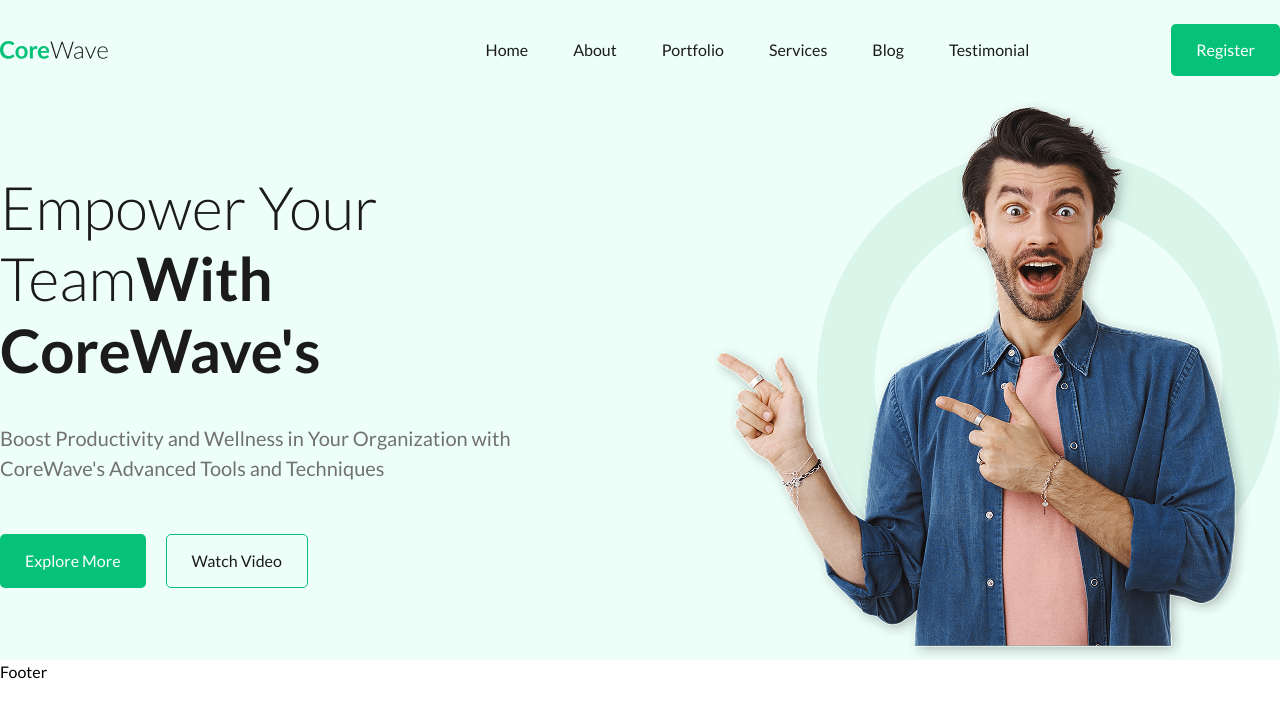
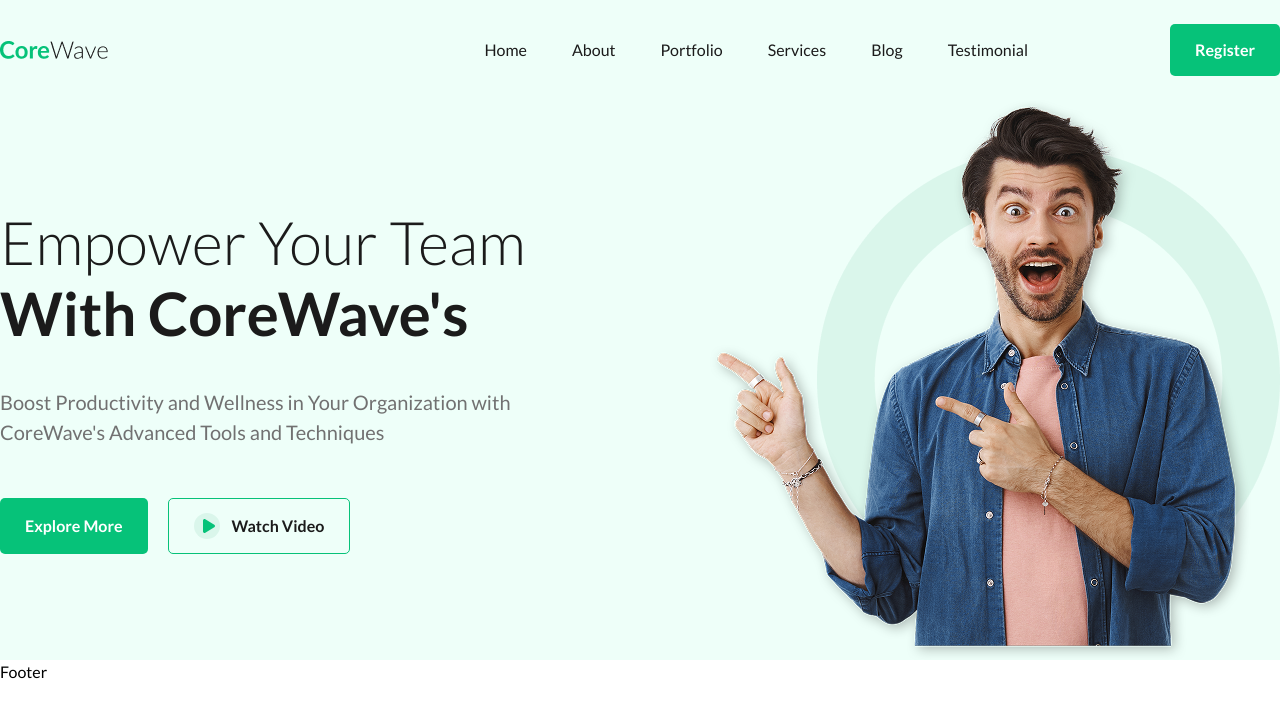
Before and after one commit to mdjaberdev/coreWave, a React (Vite) app: page / in a window 1280 px wide. Shown: the top 718 px of the page. Built offline with nearby package versions, Linux system fonts and the light colour scheme.

Commit message:
feat: banner done

```diff
--- a/package.json
+++ b/package.json
@@ -13,6 +13,7 @@
     "@tailwindcss/vite": "^4.2.0",
     "react": "^19.2.0",
     "react-dom": "^19.2.0",
+    "react-icons": "^5.5.0",
     "react-router": "^7.13.0",
     "react-router-dom": "^7.13.0",
     "tailwindcss": "^4.2.0"
--- a/src/App.jsx
+++ b/src/App.jsx
@@ -1,5 +1,5 @@
 import { Route, Routes } from "react-router";
-import "./App.css";
+import "./index.css";
 import Home from "./components/pages/Home";
 import RootLayouts from "./components/layouts/RootLayouts";
 
--- a/src/components/common/Button.jsx
+++ b/src/components/common/Button.jsx
@@ -2,7 +2,7 @@ import React from 'react'
 
 const Button = ({btnTxt, className}) => {
   return (
-    <button className={`py-3.5 px-6.25 text-white bg-[#06C279] rounded-[5px] ${className}`}>{btnTxt}</button>
+    <button className={`py-3.5 px-6.25 text-white font-semibold bg-primary rounded-[5px] cursor-pointer ${className}`}>{btnTxt}</button>
   )
 }
 
--- a/src/components/layouts/Banner.jsx
+++ b/src/components/layouts/Banner.jsx
@@ -3,6 +3,7 @@ import Container from "../common/Container";
 import Images from "../common/Images";
 import bannerModel from "/src/assets/bannerModel.png";
 import Button from "../common/Button";
+import { FaPlay } from "react-icons/fa6";
 
 const Banner = () => {
   return (
@@ -10,18 +11,27 @@ const Banner = () => {
       <Container>
         <div className="flex items-center justify-between">
           <div className="">
-            <h1 className="text-[#1B1B1B] text-[60px] font-light w-[526px] leading-[71.5px]">
-              Empower Your Team
+            <h1 className="text-[#1B1B1B] text-[60px] font-light w-131.5 leading-[71.5px]">
+              Empower Your Team{" "}
               <span className="font-bold">With CoreWave's</span>
             </h1>
-            <p className="text-[#717171] text-[20px] w-127.75 leading-7.5 mt-[37px]">
+            <p className="text-[#717171] text-[20px] w-127.75 leading-7.5 mt-9.25">
               Boost Productivity and Wellness in Your Organization with
               CoreWave's Advanced Tools and Techniques
             </p>
-           <div className="flex gap-x-5 mt-[51px]">
-             <Button btnTxt={"Explore More"}/>
-            <Button className={"bg-transparent border border-[#06C279] !text-[#1B1B1B]"} btnTxt={"Watch Video"}/>
-           </div>
+            <div className="flex gap-x-5 mt-12.75">
+              <Button btnTxt={"Explore More"} />
+              <button
+                className={
+                  "py-3.5 px-6.25 border border-primary text-[#1B1B1B] rounded-[5px] cursor-pointer flex gap-x-3 items-center font-semibold"
+                }
+              >
+                <div className="py-1.25 pl-1.75 pr-0.75 bg-[#DAF6EB] rounded-full">
+                  <FaPlay className="text-primary" />
+                </div>
+                Watch Video
+              </button>
+            </div>
           </div>
           <div className="">
             <Images imgSrc={bannerModel} />
--- a/src/components/layouts/Header.jsx
+++ b/src/components/layouts/Header.jsx
@@ -11,38 +11,34 @@ const Header = () => {
       <Container>
         <div className="flex items-center justify-between">
           <div className="">
-            <Images imgSrc={logo} />
+            <Link>
+              <Images imgSrc={logo} />
+            </Link>
           </div>
           <div className="flex items-center gap-x-35.5">
             <nav>
               <ul className="flex items-center gap-x-11.25 text-[#1B1B1B] text-base font-medium">
                 <li>
-                  <Link className="hover:text-[#06C279] duration-200">
-                    Home
-                  </Link>
+                  <Link className="hover:text-primary duration-200">Home</Link>
                 </li>
                 <li>
-                  <Link className="hover:text-[#06C279] duration-200">
-                    About
-                  </Link>
+                  <Link className="hover:text-primary duration-200">About</Link>
                 </li>
                 <li>
-                  <Link className="hover:text-[#06C279] duration-200">
+                  <Link className="hover:text-primary duration-200">
                     Portfolio
                   </Link>
                 </li>
                 <li>
-                  <Link className="hover:text-[#06C279] duration-200">
+                  <Link className="hover:text-primary duration-200">
                     Services
                   </Link>
                 </li>
                 <li>
-                  <Link className="hover:text-[#06C279] duration-200">
-                    Blog
-                  </Link>
+                  <Link className="hover:text-primary duration-200">Blog</Link>
                 </li>
                 <li>
-                  <Link className="hover:text-[#06C279] duration-200">
+                  <Link className="hover:text-primary duration-200">
                     Testimonial
                   </Link>
                 </li>
--- a/src/index.css
+++ b/src/index.css
@@ -2,4 +2,5 @@
 
 @theme {
   --font-lato:"Lato", sans-serif;
+   --color-primary: #06C279
 }
```
Also changed, not shown: src/App.css (deleted), 1 other file (tests, documents, lock files or other folders).
